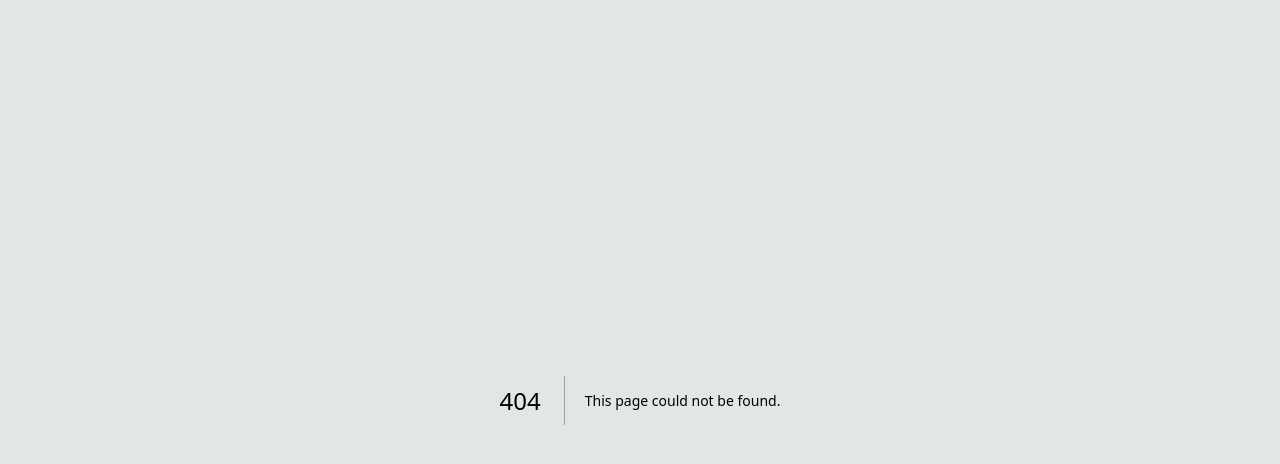
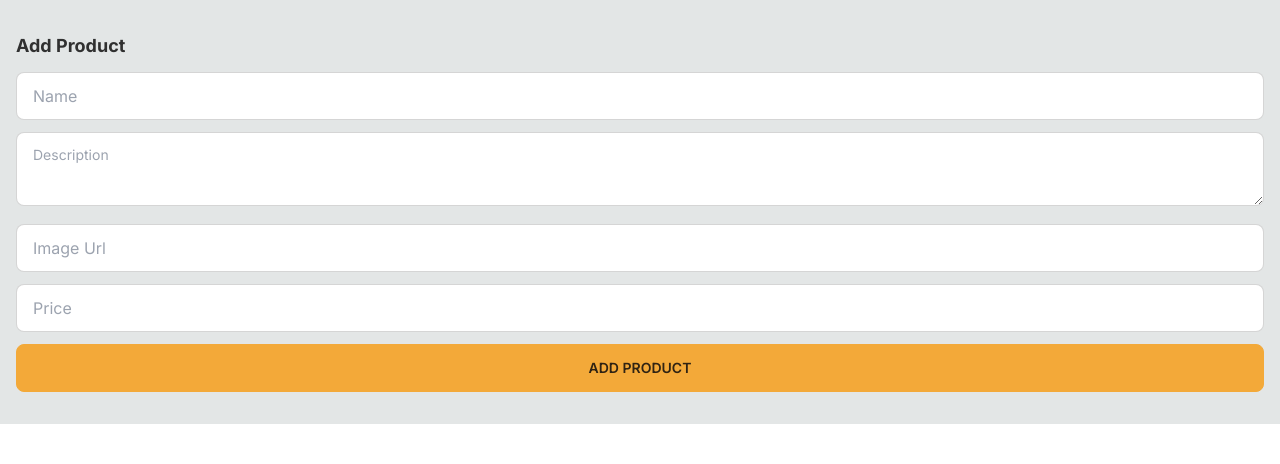
Before and after one commit to rorymclaughlin432/glamoure-nextjs, a Next.js app: page /add-product in a window 1280 px wide. Before the commit this address had no page. Shown: the top 464 px of the page. Built offline with nearby package versions, Linux system fonts and the light colour scheme.

Commit message:
add product

```diff
--- /dev/null
+++ b/app/add-product/page.tsx
@@ -0,0 +1,36 @@
+export const metadata = {
+    title: "Add Product - Flowmazon"
+}
+
+export default function AddProductPage() {
+    return (
+        <div>
+            <h1 className="text-lg mb-3 font-bold">Add Product</h1>
+            <form>
+                <input
+                required
+                name="name"
+                placeholder="Name"
+                className="mb-3 w-full input input-bordered" />
+                <textarea
+                required
+                name="description"
+                placeholder="Description"
+                className="textarea textarea-bordered mb-3 w-full" />
+                <input
+                required
+                name="imageUrl"
+                placeholder="Image Url"
+                type= "url"
+                className="mb-3 w-full input input-bordered" />
+                <input
+                required
+                name="price"
+                placeholder="Price"
+                type= "number"
+                className="mb-3 w-full input input-bordered" />
+                <button type = "submit" className="btn btn-primary btn-block">Add Product</button>
+            </form>
+        </div>
+    )
+}
--- a/app/layout.tsx
+++ b/app/layout.tsx
@@ -5,8 +5,8 @@ import './globals.css'
 const inter = Inter({ subsets: ['latin'] })
 
 export const metadata: Metadata = {
-  title: 'Create Next App',
-  description: 'Generated by create next app',
+  title: 'Flowmazon',
+  description: 'Flowmazon Shopping - Buy now, Keep Forever',
 }
 
 export default function RootLayout({
@@ -16,7 +16,9 @@ export default function RootLayout({
 }) {
   return (
     <html lang="en">
-      <body className={inter.className}>{children}</body>
+      <body className={inter.className}>
+        <main className="container m-auto min-w-[300px] px-4 py-8">{children}</main>
+        </body>
     </html>
   )
 }
```
Also changed, not shown: src/lib/db/prisma.ts (added, +11 -0 lines), 2 other files (tests, documents, lock files or other folders).
